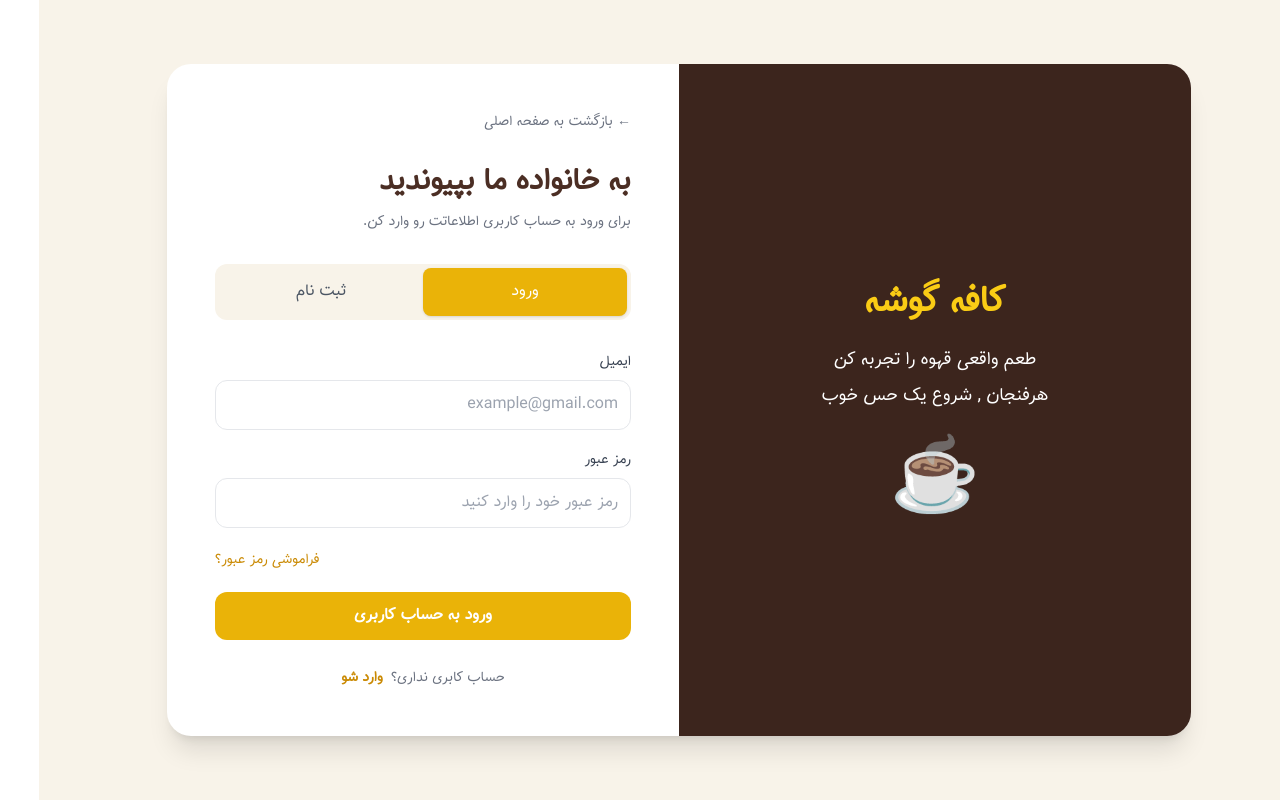
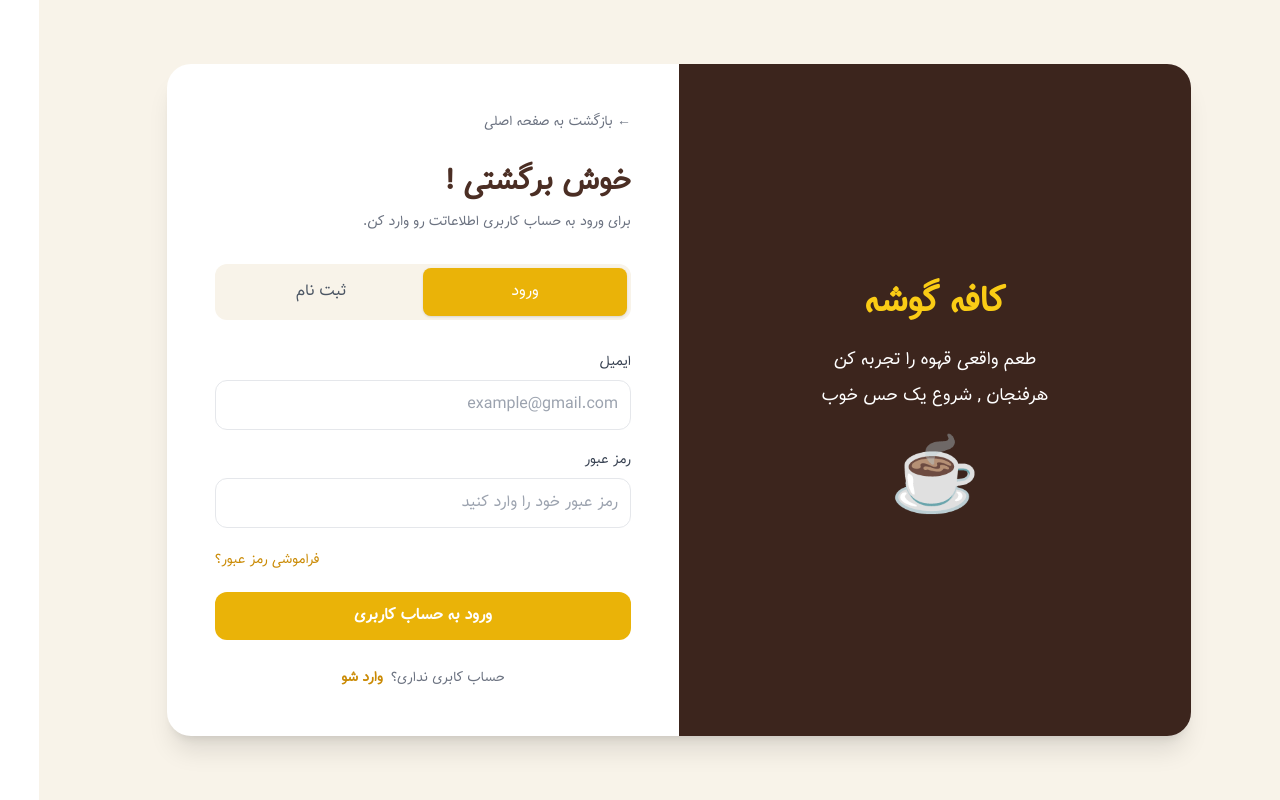
Before and after one commit to iawm1r/coffeeProject, a React (Create React App) app: page /login in a window 1280 px wide. Built offline with nearby package versions, Linux system fonts and the light colour scheme.

Commit message:
title of form changed

```diff
--- a/src/components/Auth.jsx
+++ b/src/components/Auth.jsx
@@ -56,7 +56,7 @@ const Auth = () => {
           </Link>
           <div className="mt-8 text-right">
             <h2 className="text-3xl font-bold text-[#4b2e24]">
-              {isLogin ? "به خانواده ما بپیوندید" : "خوش برگشتی !"}
+              {isLogin ? "خوش برگشتی !" : "به خانواده ما بپیوندید"}
             </h2>
             <p className="text-gray-500 mt-3 text-sm">
               {isLogin
```
